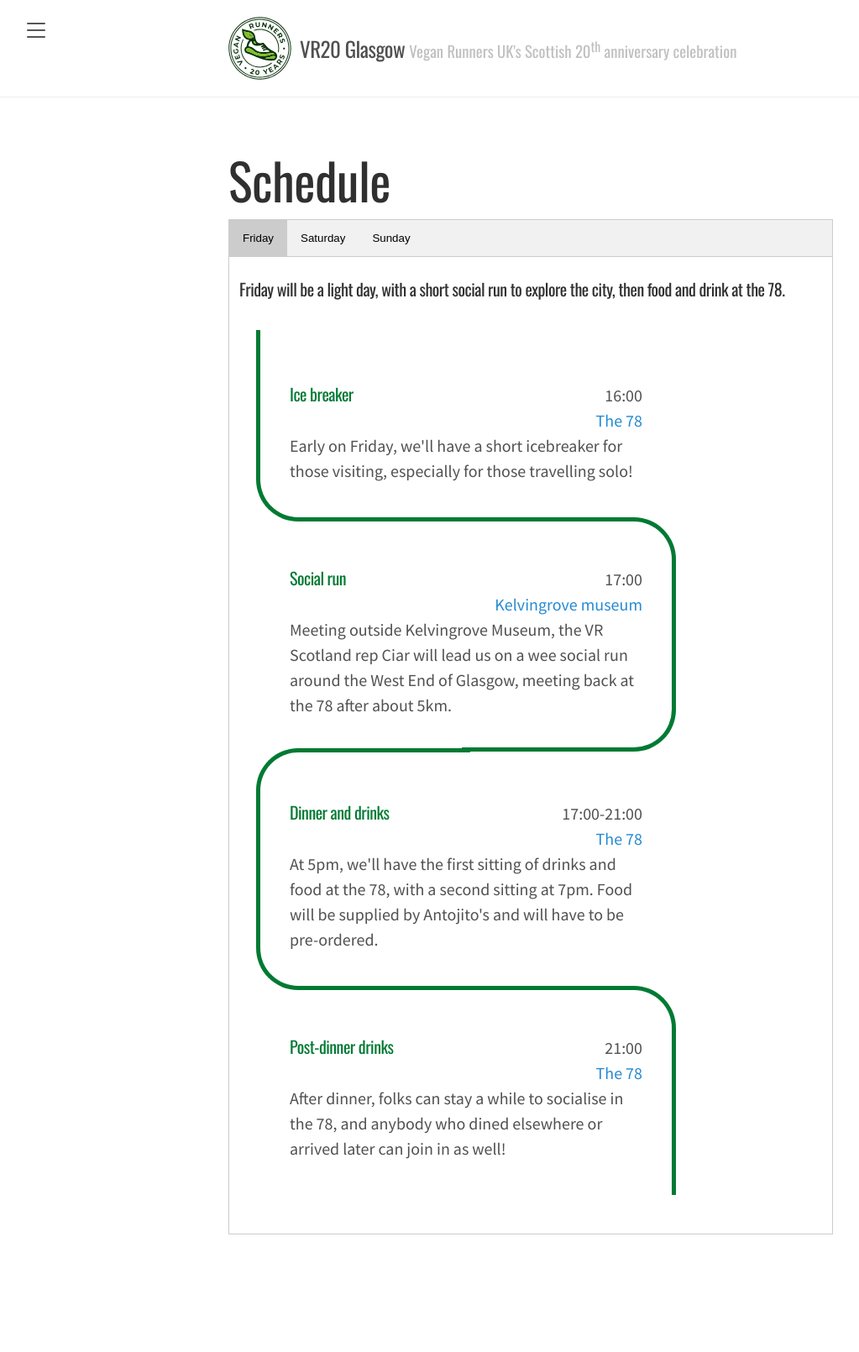
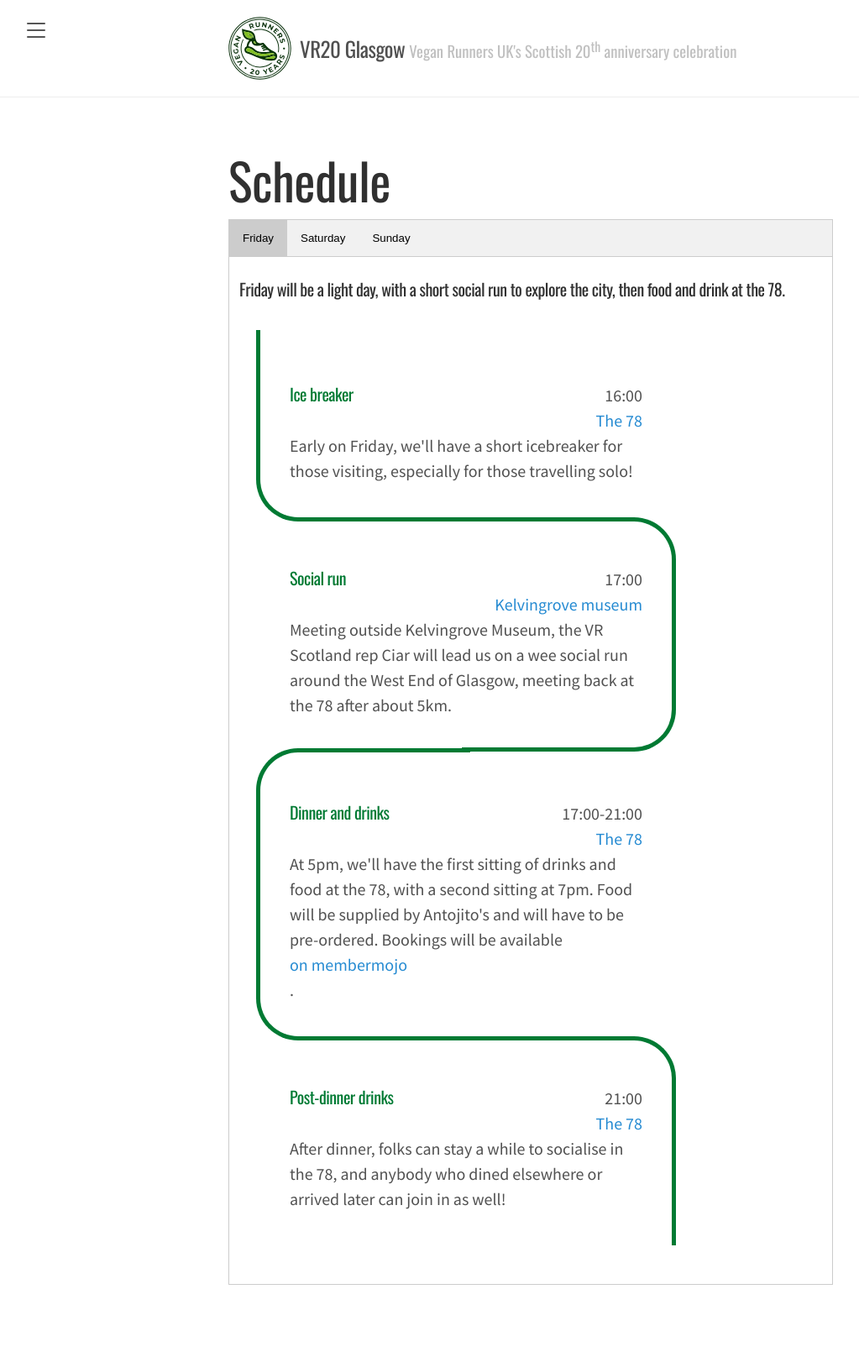
Before and after one commit to vr20glasgow/vr20glasgow.github.io, a Jekyll site: the page built from schedule.md, in a window 1280 px wide. Shown: the whole page at 84% size, without its empty margins (8-1031 px from the left). Built offline with Jekyll 4.4.1, drawn with Linux system fonts in a browser that asks for light colours; before the commit the page ends 1550 px from its top, so only the background shows below that.

Commit message:
Fix links in schedule

```diff
--- a/_data/schedule/friday.yml
+++ b/_data/schedule/friday.yml
@@ -27,6 +27,8 @@ items:
       the 78, with a second sitting at 7pm.
       Food will be supplied by
       Antojito's and will have to be pre-ordered.
+      Bookings will be available
+      <a href="https://membermojo.co.uk/veganrunners/store">on membermojo</a> .
   - title: Post-dinner drinks
     time: "21:00"
     location: The 78
--- a/public/css/poole.css
+++ b/public/css/poole.css
@@ -448,17 +448,25 @@ a.pagination-item:hover {
 
 /* setting padding based on even or odd */
 .card:nth-child(odd) {
-  padding: 30px !important;
+  padding: 30px;
 }
 .card:nth-child(even) {
   padding: 30px;
 }
+
 /* Global ::before */
 .card::before {
   content: "";
   position: absolute;
   width: 50%;
   border: solid #007a33;
+  z-index: 0; /* to position a links over it... */
+}
+
+/* make sure the links are all clickable */
+.card a {
+  position: relative;
+  z-index: 1;
 }
 
 /* Setting the border of top, bottom, left */
```
